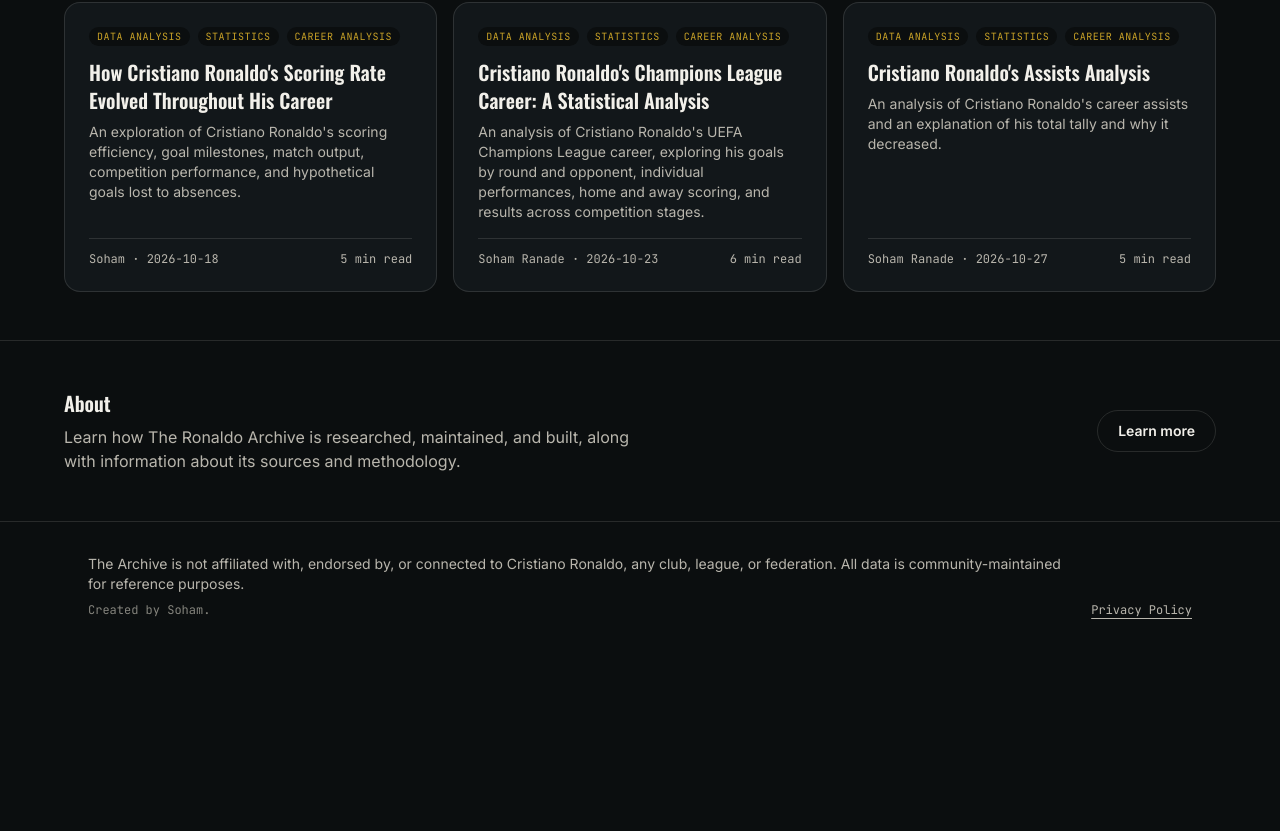
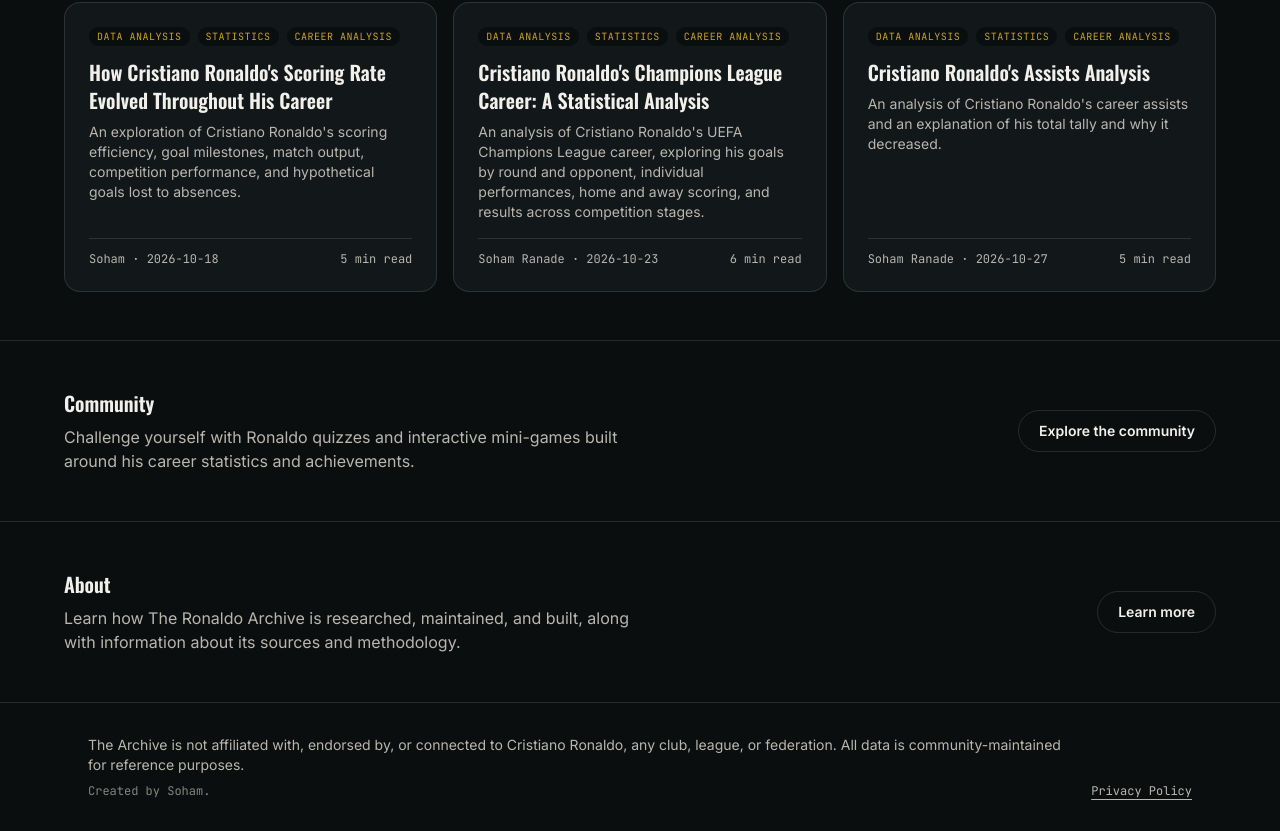
Before and after one commit to ronaldogoatsfc/cr7archive, a Next.js app: page / in a window 1280 px wide. Shown: the part 3621-4452 px from the top of the page. Before the commit the page ends 4271 px from the top, so only its background shows below. Built offline with nearby package versions, Linux system fonts and the light colour scheme.

Commit message:
Add Community link to homepage

```diff
--- a/app/page.js
+++ b/app/page.js
@@ -17,6 +17,13 @@ import ArticleCard from "@/components/ArticleCard";
 const GOAL_TARGET = 1000;
 
 const sections = [
+  {
+    title: "Community",
+    description:
+      "Challenge yourself with Ronaldo quizzes and interactive mini-games built around his career statistics and achievements.",
+    href: "/community",
+    cta: "Explore the community",
+  },
   {
     title: "About",
     description:
```
